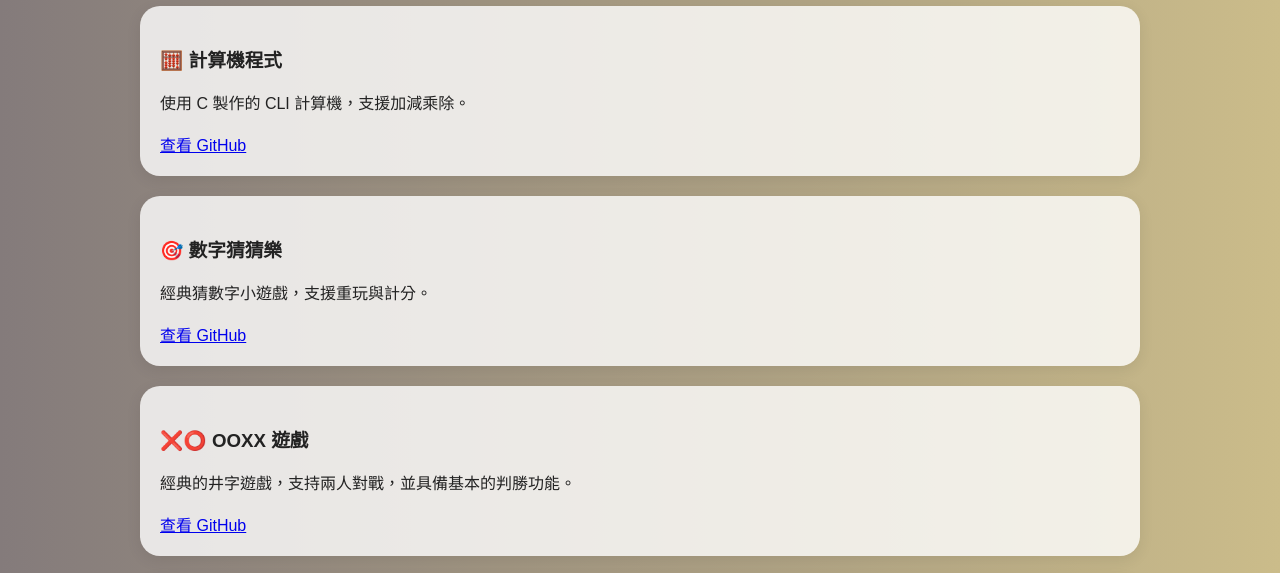
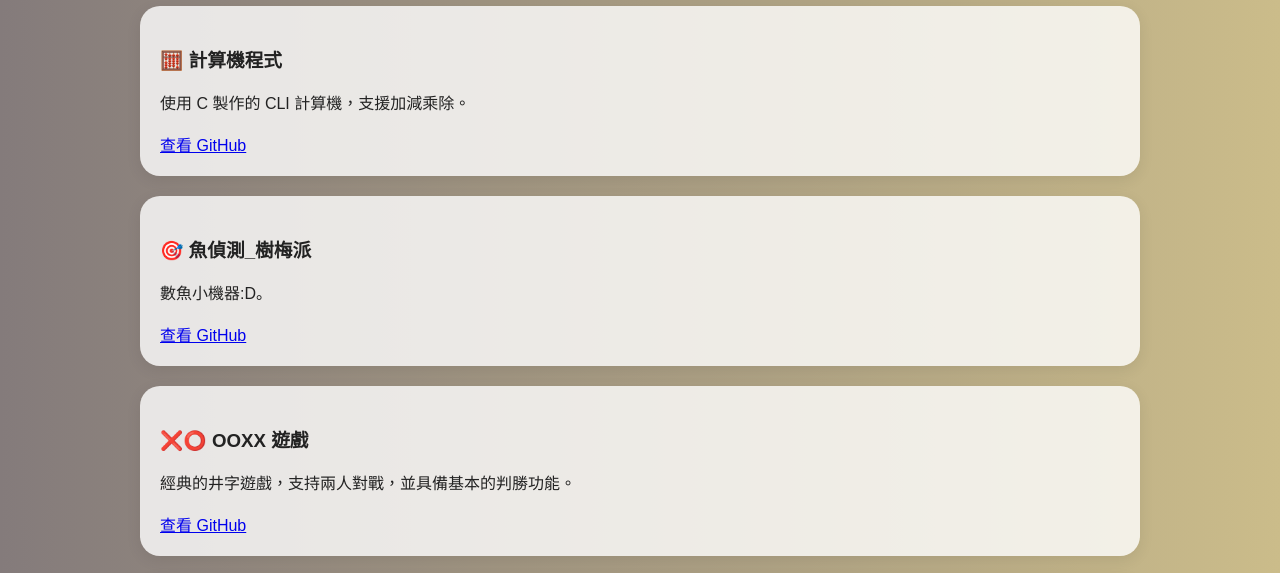
Before and after one commit to just-www/just-www.github.io, a plain HTML site: page projects.html in a window 1280 px wide. Shown: the part 225-798 px from the top of the page. Drawn offline with Linux system fonts and the light colour scheme.

Commit message:
Update projects.html

```diff
--- a/projects.html
+++ b/projects.html
@@ -28,11 +28,11 @@
       <a href="https://github.com/your-github/calculator" target="_blank">查看 GitHub</a>
     </div>
 
-    <!-- 數字猜猜樂 -->
+    <!-- 魚偵測_樹梅派 -->
     <div class="project-card">
-      <h3>🎯 數字猜猜樂</h3>
-      <p>經典猜數字小遊戲，支援重玩與計分。</p>
-      <a href="https://github.com/your-github/number-guess" target="_blank">查看 GitHub</a>
+      <h3>🎯 魚偵測_樹梅派</h3>
+      <p>數魚小機器:D。</p>
+      <a href="https://github.com/just-www/FISHWATCHING-raspberry-pi/tree/main" target="_blank">查看 GitHub</a>
     </div>
 
     <!-- OOXX 遊戲 -->
```
